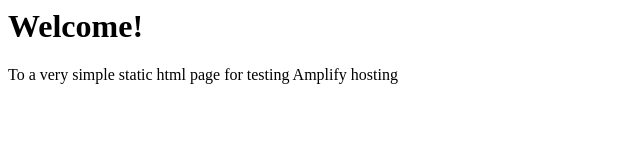
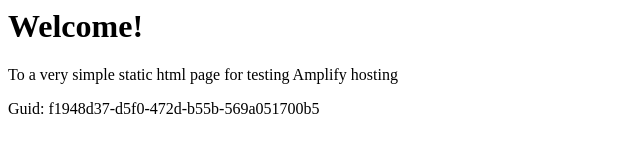
Before and after one commit to aws-aemilia-cdg/Github-PR-Commit-Integration-Test-DoNotTouch-v1-preprod-eu-west-3, a website: page src/index.html in a window 1280 px wide. Shown: the whole page, without its empty margins (0-640 px from the left). Drawn offline with Linux system fonts and the light colour scheme.

Commit message:
commit from integ tests

```diff
--- a/src/index.html
+++ b/src/index.html
@@ -1,3 +1,5 @@
+
+
 <html lang="en">
 
 <head>
@@ -10,6 +12,6 @@
 <body>
     <h1>Welcome!</h1>
     <p>To a very simple static html page for testing Amplify hosting</p>
-</body>
+    <p>Guid: f1948d37-d5f0-472d-b55b-569a051700b5</p></body>
 
 </html>
```
